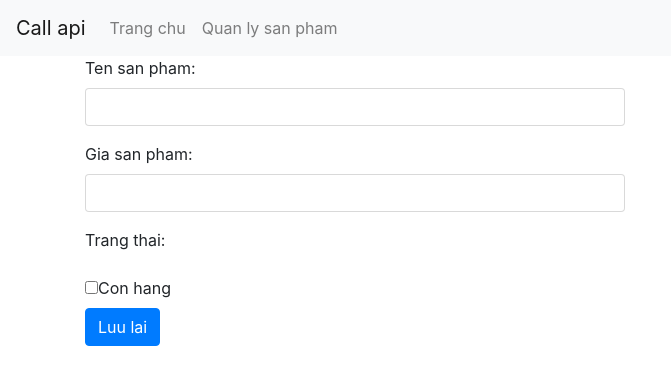
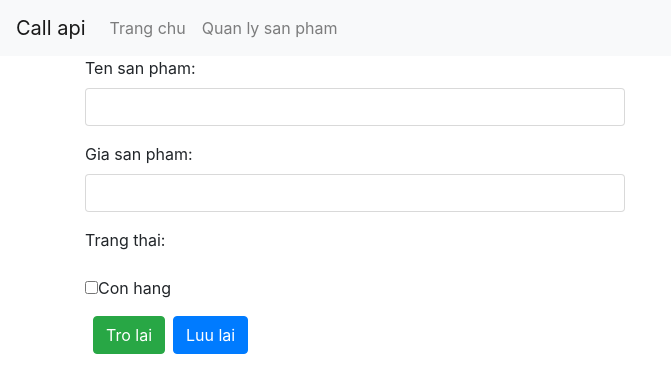
Before and after one commit to trieuquang204/call-api-reactjs, a React (Create React App) app: page /product/add in a window 1280 px wide. Shown: the top 392 px of the page, without its empty margins (0-671 px from the left). Built offline with nearby package versions, Linux system fonts and the light colour scheme.

Commit message:
95 them san pham p2

```diff
--- a/src/pages/ProductActionPage/ProductActionPage.js
+++ b/src/pages/ProductActionPage/ProductActionPage.js
@@ -1,5 +1,6 @@
 import React, { Component } from "react";
-import callApi from '../../utils/apiCaller';
+import { Link } from "react-router-dom";
+import callApi from "../../utils/apiCaller";
 
 class ProductActionPage extends Component {
   constructor(props) {
@@ -16,24 +17,24 @@ class ProductActionPage extends Component {
   onChange = (event) => {
     var target = event.target;
     var name = target.name;
-    var value = target.type === 'checkbox' ? target.checked : target.value;
+    var value = target.type === "checkbox" ? target.checked : target.value;
     this.setState({
-      [name] : value
-    })
-  }
+      [name]: value,
+    });
+  };
 
   onSave = (e) => {
     e.preventDefault();
     var { txtName, txtPrice, checkStatus } = this.state;
-    callApi('products', 'POST', {
+    var { history } = this.props;
+    callApi("products", "POST", {
       name: txtName,
       price: txtPrice,
-      status: checkStatus
-    }).then(res => {
-      console.log(res);
-    })
-  }
-
+      status: checkStatus,
+    }).then((res) => {
+      history.goBack();
+    });
+  };
 
   render() {
     var { txtName, txtPrice, checkStatus } = this.state;
@@ -74,6 +75,7 @@ class ProductActionPage extends Component {
               Con hang
             </label>
           </div>
+          <Link className="btn btn-success m-2" to="/product-list">Tro lai</Link>
           <button type="submit" className="btn btn-primary">
             Luu lai
           </button>
--- a/src/routes.js
+++ b/src/routes.js
@@ -18,7 +18,7 @@ const routes = [
   {
     path: "/product/add",
     exact: false,
-    main: () => <ProductActionPage />,
+    main: ({history}) => <ProductActionPage history={history} />,
   },
   {
     path: "/product/:id/edit",
```
Also changed, not shown: 1 other file (tests, documents, lock files or other folders).
